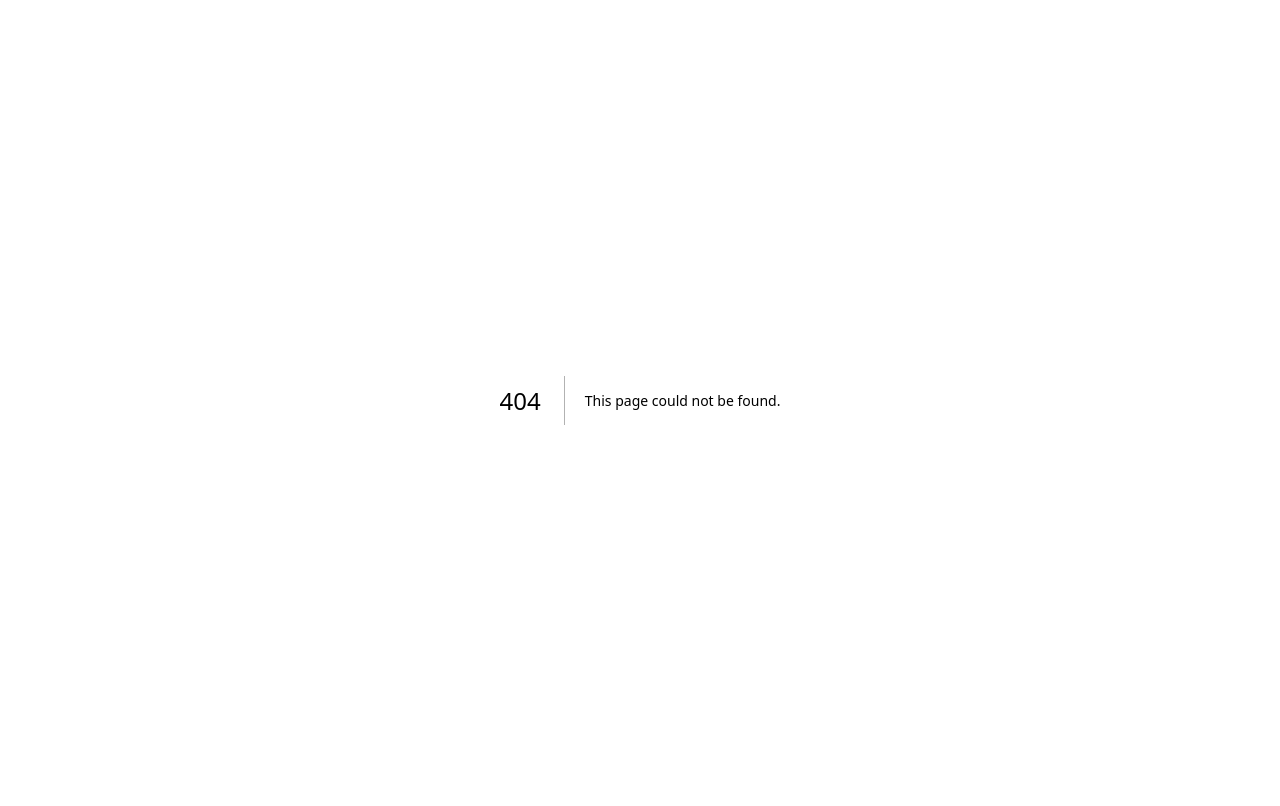
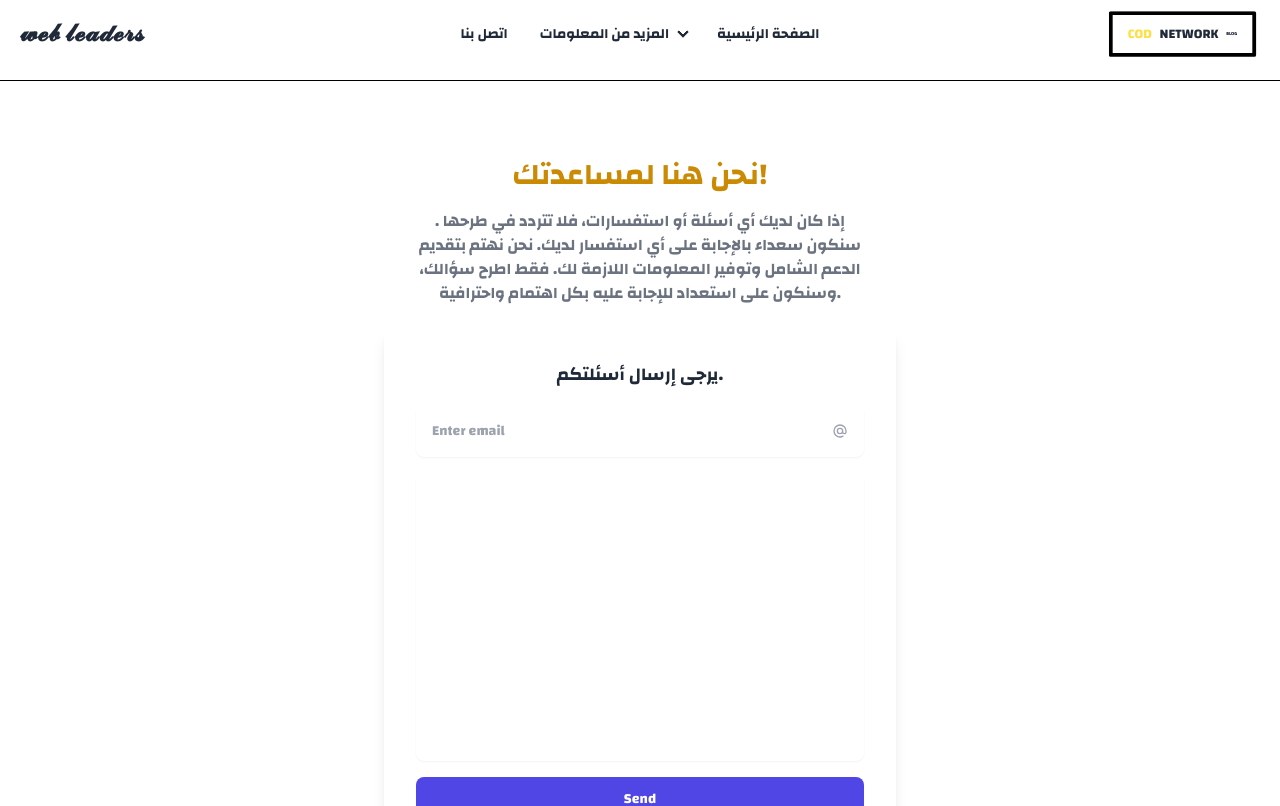
Before and after one commit to EsmailAHBAL/blog, a Next.js app: page /contact in a window 1280 px wide. Before the commit this address had no page. Shown: the top 806 px of the page. Built offline with nearby package versions, Linux system fonts and the light colour scheme.

Commit message:
addding contact

```diff
--- /dev/null
+++ b/components/Contact.tsx
@@ -0,0 +1,91 @@
+const Contact =() => {
+  return (
+   <div >
+   {/*
+  Heads up! 👋
+
+  Plugins:
+    - @tailwindcss/forms
+*/}
+
+<div className="mx-auto max-w-screen-xl px-4 py-16 sm:px-6 lg:px-8">
+  <div className="mx-auto max-w-lg">
+    <h1 className="text-center text-2xl font-bold text-yellow-600 sm:text-3xl">
+    نحن هنا لمساعدتك!
+    </h1>
+
+    <p className="mx-auto mt-4 max-w-md text-center text-gray-500">
+     إذا كان لديك أي أسئلة أو استفسارات، فلا تتردد في طرحها
+    . سنكون سعداء بالإجابة على أي استفسار لديك. نحن نهتم بتقديم الدعم الشامل وتوفير المعلومات اللازمة
+     لك. فقط اطرح سؤالك، وسنكون على استعداد للإجابة عليه بكل اهتمام واحترافية.
+
+
+
+
+
+    </p>
+
+    <form
+      action=""
+      className="mb-0 mt-6 space-y-4 rounded-lg p-4 shadow-lg sm:p-6 lg:p-8"
+    >
+      <p className="text-center text-lg font-medium">يرجى إرسال أسئلتكم.
+</p>
+
+      <div>
+        <label htmlFor="email" className="sr-only">Email</label>
+
+        <div className="relative">
+          <input
+            type="email"
+            className="w-full rounded-lg border-gray-200 p-4 pe-12 text-sm shadow-sm"
+            placeholder="Enter email"
+          />
+
+          <span className="absolute inset-y-0 end-0 grid place-content-center px-4">
+            <svg
+              xmlns="http://www.w3.org/2000/svg"
+              className="h-4 w-4 text-gray-400"
+              fill="none"
+              viewBox="0 0 24 24"
+              stroke="currentColor"
+            >
+              <path
+                strokeLinecap="round"
+                strokeLinejoin="round"
+                strokeWidth="2"
+                d="M16 12a4 4 0 10-8 0 4 4 0 008 0zm0 0v1.5a2.5 2.5 0 005 0V12a9 9 0 10-9 9m4.5-1.206a8.959 8.959 0 01-4.5 1.207"
+              />
+            </svg>
+          </span>
+        </div>
+      </div>
+
+      <div>
+        <label className="sr-only">message</label>
+
+        <div className="relative">
+          <input
+            type="text"
+            className="w-full rounded-lg border-gray-200 p-4 pe-12 text-sm shadow-sm h-72"
+          />
+
+        </div>
+      </div>
+
+      <button
+        type="button"
+        className="block w-full rounded-lg bg-indigo-600 px-5 py-3 text-sm font-medium text-white"
+      >
+        Send
+      </button>
+
+
+    </form>
+  </div>
+</div>
+   </div>
+  )
+
+}
+export default Contact
--- a/components/Footer.tsx
+++ b/components/Footer.tsx
@@ -9,7 +9,7 @@ const Footer =() => {
       <div className="text-center">Pages - الصفحات</div>
      <div className="flex justify-end items-center  justify-center my-10 sm:pr-4">
       <div className="grid grid-cols-1 gap-y-4 md:grid-cols-5 gap-x-7 text-xs md:text-sm">
-       <Link href={`/`} className="">اتصل بنا </Link>
+       <Link href={`/contact`} className="">اتصل بنا </Link>
        <Link  href={`/terms`}  className="">شروط الاستخدام </Link>
        <Link href={`/privacy`}  className="">سياسة الخصوصية</Link>
        <Link href={`/about`}>من نحن ؟</Link>
--- a/components/Header.tsx
+++ b/components/Header.tsx
@@ -19,14 +19,14 @@ const Header = () => {
             <li><Link href={`/privacy`}>سياسة الخصوصية</Link></li>
           </ul>
         </li>
-        <li><a>اتصل بنا</a></li>
+        <li><Link href={`/contact`}>اتصل بنا</Link></li>
       </ul>
     </div>
     <a className="md:text-2xl text-sm md:pl-3">𝔀𝓮𝓫 𝓵𝓮𝓪𝓭𝓮𝓻𝓼</a>
   </div>
   <div className="navbar-center hidden lg:flex">
     <ul className="menu menu-horizontal px-1 ">
-      <li><a>اتصل بنا</a></li>
+    <li><Link href={`/contact`}>اتصل بنا</Link></li>
       <li tabIndex={0}>
         <details>
           <summary>المزيد من المعلومات</summary>
--- a/components/Seo.tsx
+++ b/components/Seo.tsx
@@ -1,6 +1,6 @@
 export default {
-  defaultTitle: 'Web Leaders - Ecommerce, Code Network, Affiliate, Simolife maroc , morrocco ',
-  defaultDescription: 'Stay updated with the latest trends in ecommerce, code network, affiliate marketing, and Simolife.',
+  defaultTitle: 'Web Leaders ',
+  defaultDescription: 'Stay updated with the latest trends in ecommerce, code network, affiliate marketing, and ...',
   defaultOpenGraphImage: {
     url: '/images/og-image.jpg',
     width: 1200,
@@ -10,8 +10,8 @@ export default {
   pages: [
     {
       path: '/',
-      title: 'Web Leaders - Ecommerce, Code Network, Affiliate, Simolife',
-      description: 'Stay updated with the latest trends in ecommerce, code network, affiliate marketing, and Simolife.',
+      title: 'Home page ',
+      description: 'Stay updated with the latest trends in ecommerce, code network, affiliate marketing, and ...',
       openGraphImage: {
         url: '/images/home-og-image.jpg',
         width: 1200,
@@ -22,13 +22,19 @@ export default {
     {
       path: '/about',
       title: 'About - Web Leaders',
-      description: 'Learn more about Web Leaders and our expertise in ecommerce, code network, affiliate marketing, and Simolife.',
+      description: 'Learn more about Web Leaders .',
     },
     {
-      path: '/blog',
-      title: 'Blog - Web Leaders',
-      description: 'Read our insightful articles on ecommerce, code network, affiliate marketing, and Simolife.',
+      path: '/terms',
+      title: 'Terms - Web Leaders',
+      description: 'Read our Terms ',
     },
+    {
+      path: '/privacy',
+      title: 'Privacy - Web Leaders',
+      description: 'Read our Privacy ',
+    },
+
     // Add more pages and their SEO settings as needed
   ],
 };
--- a/components/SeoHead.tsx
+++ /dev/null
@@ -1,62 +0,0 @@
-import React from "react";
-import NextHead from "next/head";
-
-type Props = {
-  aritclenName?: string;
-};
-
-const title = process.env.NEXT_PUBLIC_SITE_NAME || "Web Leader";
-const description =
-  "A multi-country ecommerce template built with Commerce Layer, Next.js, Sanity studio, and deployed to Netlify.";
-const keywords =
-  "Commerce Layer, Reactjs, Nextjs, Sanity Studio, Netlify, Nextjs Template, Sanity Template, Sanity Ecommerce Template, Ecommerce Template, Ecommerce, Mobile Ecommerce, Mobile Ecommerce Site, Sanity Ecommerce Site, Nextjs Ecommerce Site ";
-const url = process.env.NEXT_PUBLIC_SITE_URL || "https://commercelayer-sanity-template.netlify.app";
-const twitterHandle = "@commercelayer";
-const ogImage = "/preview.jpg";
-const favicon = "//data.commercelayer.app/assets/images/favicons/favicon.ico";
-const touchIcon = "/seo/ios/192.png";
-
-const SEOHead: React.FunctionComponent<Props> = ({ aritclenName }) => {
-  return (
-    <NextHead>
-      <title>{aritclenName ? `${title} : ${aritclenName}` : title}</title>
-      <meta name="description" content={description} />
-      <meta charSet="UTF-8" />
-      <meta httpEquiv="X-UA-Compatible" content="IE=edge" />
-      <meta name="viewport" content="width=device-width,initial-scale=1" />
-      <link rel="manifest" href="/manifest.json" />
-      <meta name="theme-color" content="#000000" />
-      <meta name="keywords" content={keywords} />
-      <meta property="og:url" content={url} />
-      <meta property="og:title" content={title} />
-      <meta property="og:description" content={description} />
-      <meta name="twitter:card" content="summary_large_image" />
-      <meta name="twitter:creator" content={twitterHandle} />
-      <meta name="twitter:site" content={twitterHandle} />
-      <meta name="twitter:image" content={ogImage} />
-      <meta name="twitter:image:alt" content="Commerce Layer Sanity Starter Logo" />
-      <meta name="twitter:description" content={description} />
-      <meta property="og:image" content={ogImage} />
-      <meta property="og:image:width" content="900" />
-      <meta property="og:image:height" content="600" />
-
-      <link rel="apple-touch-icon" sizes="192x192" href={touchIcon} />
-      <meta name="application-name" content={title} />
-      <meta name="apple-mobile-web-app-capable" content="yes" />
-      <meta name="apple-mobile-web-app-status-bar-style" content="default" />
-      <meta name="apple-mobile-web-app-title" content={title} />
-      <meta name="format-detection" content="telephone=no" />
-      <meta name="mobile-web-app-capable" content="yes" />
-
-      <meta name="msapplication-config" content="none" />
-      <meta name="msapplication-TileColor" content="#FFFFFF" />
-      <meta name="msapplication-tap-highlight" content="yes" />
-
-      <link rel="shortcut icon" type="image/x-icon" href={favicon} />
-      <meta name="msapplication-TileColor" content="#FFFFFF" />
-      <meta name="theme-color" content="#000000" />
-    </NextHead>
-  );
-};
-
-export default SEOHead;
--- a/pages/_document.tsx
+++ b/pages/_document.tsx
@@ -23,7 +23,19 @@ class MyDocument extends Document {
                            <meta name="keywords"
                            content="simolife, amine raghib, make money,youtub" />
 
+      <meta name="application-name" content='Web leaders' />
+      <meta name="apple-mobile-web-app-capable" content="yes" />
+      <meta name="apple-mobile-web-app-status-bar-style" content="default" />
+      <meta name="apple-mobile-web-app-title" content='Web leaders' />
+      <meta name="format-detection" content="telephone=no" />
+      <meta name="mobile-web-app-capable" content="yes" />
 
+      <meta name="msapplication-config" content="none" />
+      <meta name="msapplication-TileColor" content="#FFFFFF" />
+      <meta name="msapplication-tap-highlight" content="yes" />
+
+      <meta name="msapplication-TileColor" content="#FFFFFF" />
+      <meta name="theme-color" content="#000000" />
           <Script
   strategy="lazyOnload"
   src={`https://www.googletagmanager.com/gtag/js?id=G-DVYVCV9LDT`}
--- /dev/null
+++ b/pages/contact.tsx
@@ -0,0 +1,11 @@
+import Contact from "components/Contact"
+import RootLayout from "components/layout"
+
+const Index =() => {
+  return (
+   <RootLayout>
+    <Contact />
+   </RootLayout>
+  )
+}
+export default Index
```
